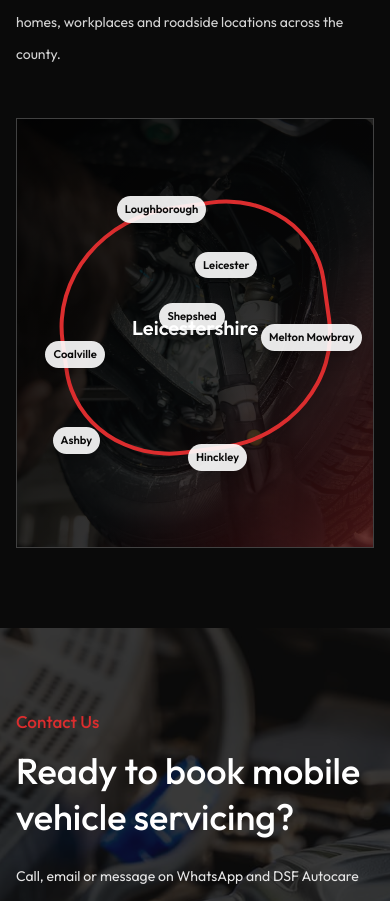
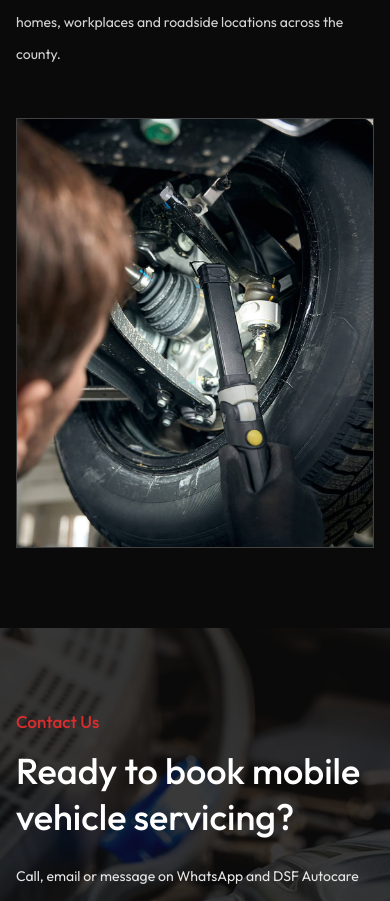
Before and after one commit to hammadi19/DSF, a Next.js app: page / in a window 390 px wide. Shown: the part 9148-10049 px from the top of the page. Built offline with nearby package versions, Linux system fonts and the light colour scheme.

Commit message:
Replace service area graphic with image

```diff
--- a/app/components.tsx
+++ b/app/components.tsx
@@ -16,7 +16,7 @@ import {
   Star,
   Wrench,
 } from "lucide-react";
-import { contact, features, services, towns, whyChoose } from "./dsf-data";
+import { contact, features, services, whyChoose } from "./dsf-data";
 
 const serviceBrands = [
   { name: "Audi", count: "Specialist", Icon: Car },
@@ -314,17 +314,12 @@ export function ServiceArea() {
         </div>
         <div className="map-panel" aria-label="Leicestershire service area">
           <Image
-            className="object-cover opacity-35"
+            className="object-cover"
             src="/assets/dsf/landing-2.jpg"
             alt=""
             fill
             sizes="(max-width: 1024px) 100vw, 60vw"
           />
-          <div className="absolute inset-0 bg-gradient-to-br from-black/80 via-black/55 to-[rgba(219,45,46,0.28)]" />
-          <div className="county-ring"><span>Leicestershire</span></div>
-          {towns.map((town, index) => (
-            <em key={town} className={`town town-${index + 1}`}>{town}</em>
-          ))}
         </div>
       </div>
     </section>
--- a/app/globals.css
+++ b/app/globals.css
@@ -211,30 +211,6 @@
     background: #111111;
     @apply relative min-h-[360px] overflow-hidden border border-white/20;
   }
-
-  .county-ring {
-    @apply absolute z-10 flex items-center justify-center border-4 border-[var(--red)];
-    border-radius: 48% 38% 46% 40%;
-    inset: 18% 24% 16% 26%;
-    transform: rotate(-8deg);
-  }
-
-  .county-ring span {
-    @apply text-xl font-semibold sm:text-4xl;
-    transform: rotate(8deg);
-  }
-
-  .town {
-    @apply absolute z-20 rounded-full bg-white/90 px-3 py-2 text-xs font-semibold not-italic text-neutral-950 shadow-lg;
-  }
-
-  .town-1 { left: 45%; top: 44%; }
-  .town-2 { left: 55%; top: 32%; }
-  .town-3 { left: 30%; top: 22%; }
-  .town-4 { left: 20%; top: 52%; }
-  .town-5 { left: 14%; top: 66%; }
-  .town-6 { left: 56%; top: 70%; }
-  .town-7 { right: 10%; top: 48%; }
 }
 
 @media (max-width: 640px) {
@@ -283,21 +259,6 @@
     aspect-ratio: auto;
   }
 
-  .county-ring {
-    inset: 20% 12% 22% 12%;
-  }
-
-  .town {
-    @apply px-2 py-1.5 text-[0.7rem];
-  }
-
-  .town-1 { left: 40%; top: 43%; }
-  .town-2 { left: 50%; top: 31%; }
-  .town-3 { left: 28%; top: 18%; }
-  .town-4 { left: 8%; top: 52%; }
-  .town-5 { left: 10%; top: 72%; }
-  .town-6 { left: 48%; top: 76%; }
-  .town-7 { right: 3%; top: 48%; }
 }
 
 @media (min-width: 640px) {
```
